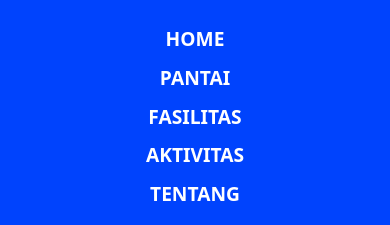
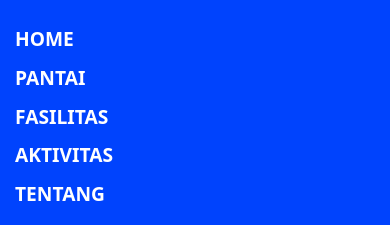
Before and after one commit to Fyelz2/Rekomendasi_Pantai_Jogja, a plain HTML site: page Index.html in a window 390 px wide. Shown: the top 225 px of the page. Drawn offline with nearby package versions, Linux system fonts and the light colour scheme.

Commit message:
Update Untitled-3.css

```diff
--- a/Untitled-3.css
+++ b/Untitled-3.css
@@ -20,7 +20,7 @@ nav {
   position: fixed;
   width: 100%;
   top: 0;
-  z-index: 1000;
+  z-index: 999;
 }
 
 nav ul {
@@ -83,6 +83,7 @@ header h1 {
   padding: 10px;
   box-shadow: 0 4px 6px rgba(0, 0, 0, 0.1); /* Opsional, untuk estetika */
   transition: transform 0.2s; /* Animasi saat hover */
+  z-index: 1000;
 }
 
 .gallery img {
@@ -458,6 +459,15 @@ footer p {
 
 /* Media Queries for Responsiveness */
 @media (max-width: 768px) {
+  nav ul {
+    flex-direction: column;
+    align-items: stretch;
+  }
+
+  nav li {
+    text-align: left;
+  }
+
   header h1 {
     font-size: 2.5rem;
   }
```
